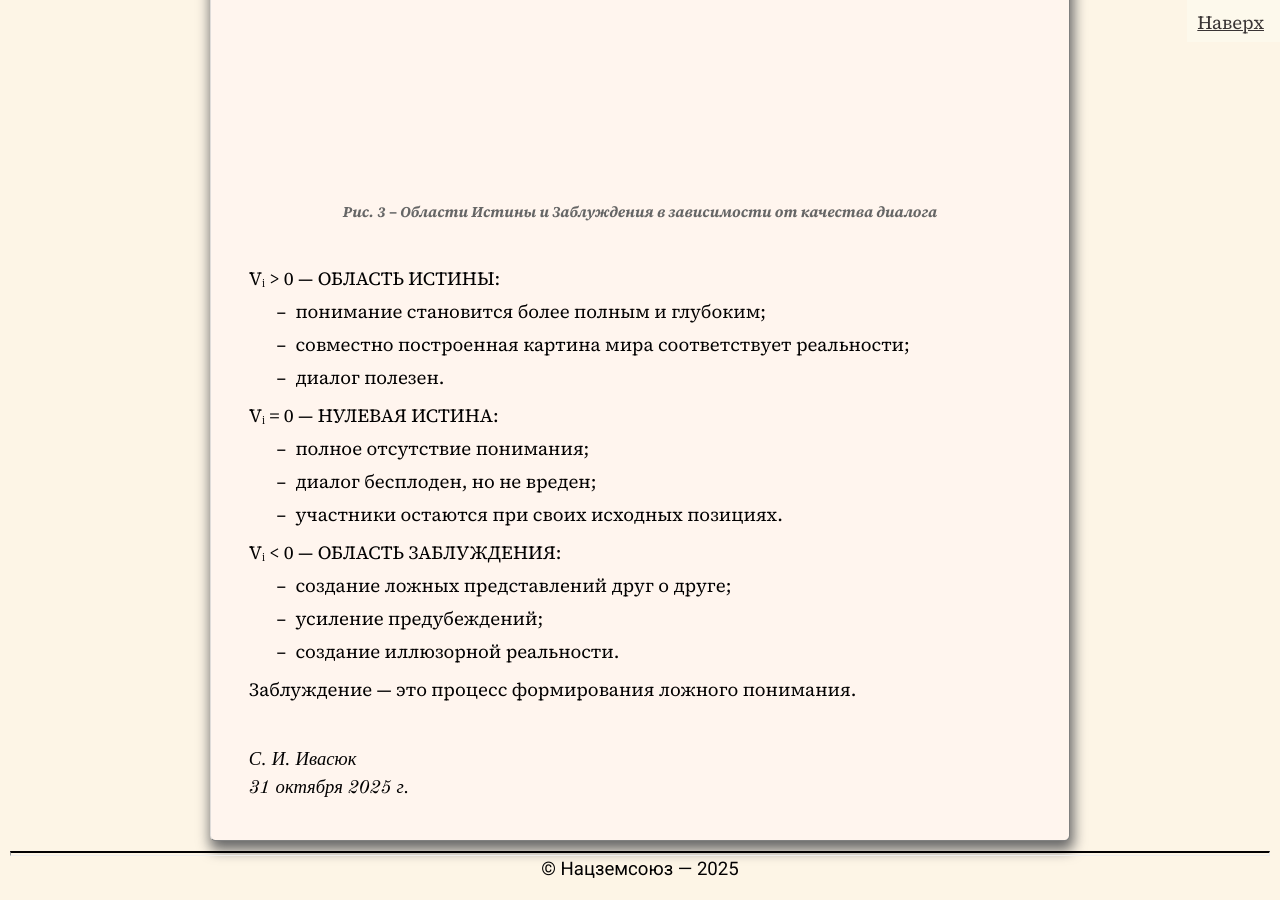
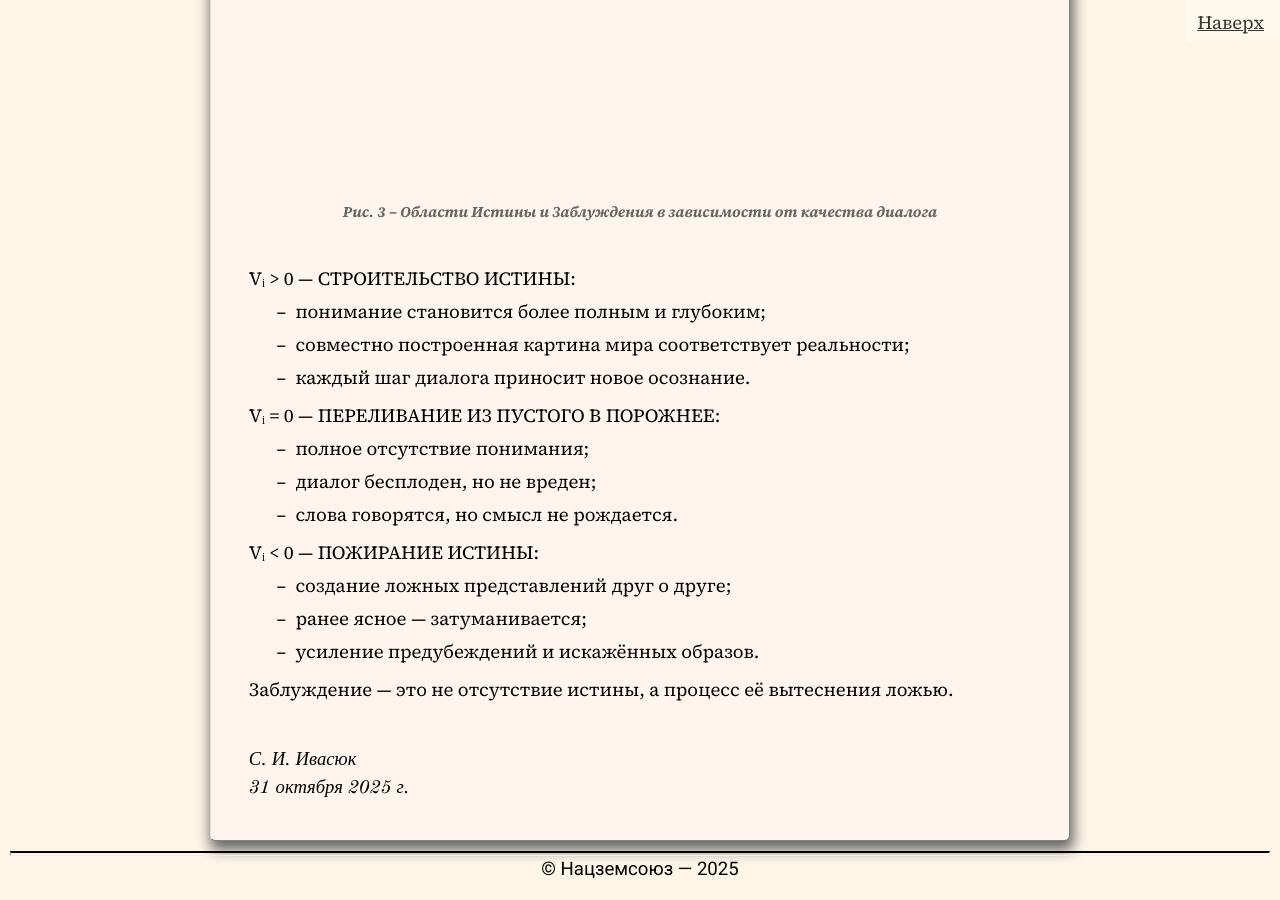
Before and after one commit to SergSi/land-use-art, a Jekyll site: the page built from _posts/2025-10-31-train.md, in a window 1280 px wide and 900 px high, scrolled down 10342 px. Built offline with Jekyll 4.4.1, drawn with Linux system fonts in a browser that asks for light colours; some web fonts are replaced.

Commit message:
Update 2025-10-31-train.md

```diff
--- a/_posts/2025-10-31-train.md
+++ b/_posts/2025-10-31-train.md
@@ -246,22 +246,22 @@ xychart-beta
 number="3"
 %}
 
-Vᵢ > 0 — ОБЛАСТЬ ИСТИНЫ:
+Vᵢ > 0 — СТРОИТЕЛЬСТВО ИСТИНЫ:
 
 - понимание становится более полным и глубоким;
 - совместно построенная картина мира соответствует реальности;
-- диалог полезен.
+- каждый шаг диалога приносит новое осознание.
 
-Vᵢ = 0 — НУЛЕВАЯ ИСТИНА:
+Vᵢ = 0 — ПЕРЕЛИВАНИЕ ИЗ ПУСТОГО В ПОРОЖНЕЕ:
 
 - полное отсутствие понимания;
 - диалог бесплоден, но не вреден;
-- участники остаются при своих исходных позициях.
+- слова говорятся, но смысл не рождается.
 
-Vᵢ < 0 — ОБЛАСТЬ ЗАБЛУЖДЕНИЯ:
+Vᵢ < 0 — ПОЖИРАНИЕ ИСТИНЫ:
 
 - создание ложных представлений друг о друге;
-- усиление предубеждений;
-- создание иллюзорной реальности.
+- ранее ясное — затуманивается;
+- усиление предубеждений и искажённых образов.
 
-Заблуждение — это процесс формирования ложного понимания.
+Заблуждение — это не отсутствие истины, а процесс её вытеснения ложью.
```
